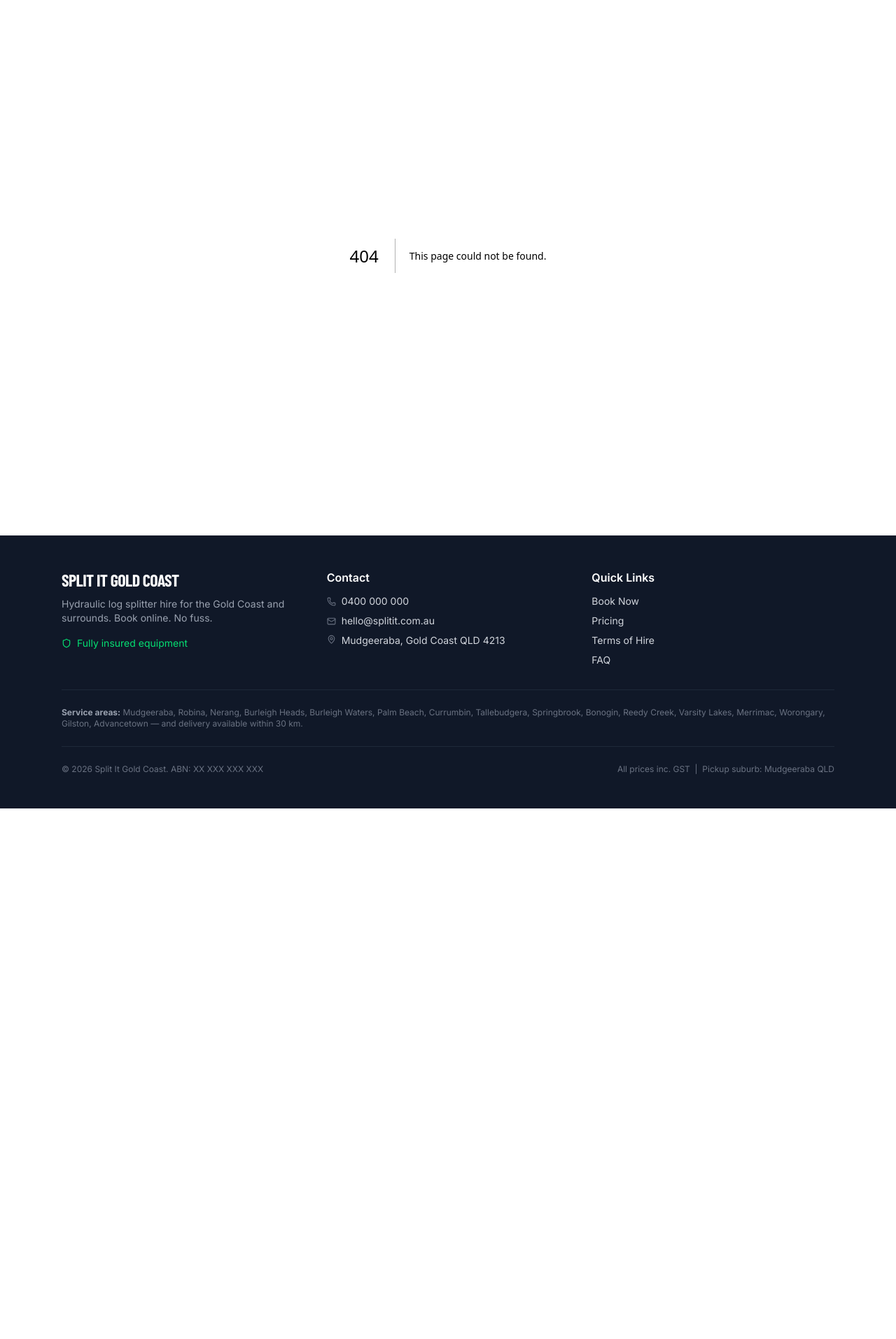
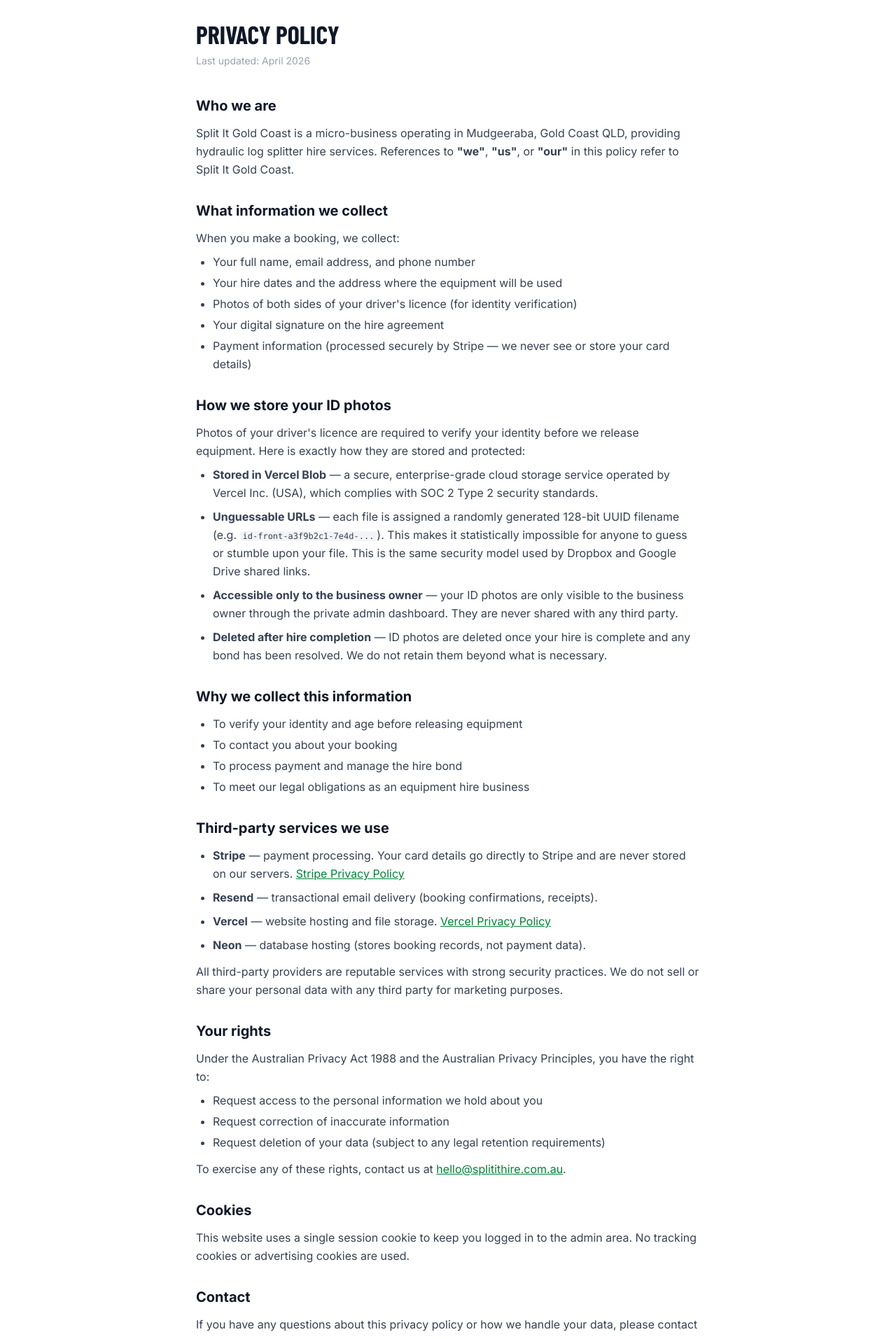
Before and after one commit to Split-It-Hire/splitit, a Next.js app: page /privacy in a window 1280 px wide. Before the commit this address had no page. Shown: the part 100-2013 px from the top of the page at 70% size. Before the commit the page ends 1255 px from the top, so only its background shows below. Built offline with nearby package versions, Linux system fonts and the light colour scheme; a web font is replaced by a local one.

Commit message:
Add privacy policy page with ID storage explanation and footer link

```diff
--- /dev/null
+++ b/app/privacy/page.tsx
@@ -0,0 +1,163 @@
+import type { Metadata } from "next";
+import Link from "next/link";
+
+export const metadata: Metadata = {
+  title: "Privacy Policy",
+  description: "Privacy policy for Split It Gold Coast log splitter hire.",
+  robots: { index: false, follow: false },
+};
+
+export default function PrivacyPage() {
+  return (
+    <div className="max-w-3xl mx-auto px-4 sm:px-6 py-16">
+      <h1
+        className="text-4xl font-extrabold uppercase text-gray-900 mb-2"
+        style={{ fontFamily: "var(--font-barlow), sans-serif" }}
+      >
+        Privacy Policy
+      </h1>
+      <p className="text-sm text-gray-400 mb-10">Last updated: April 2026</p>
+
+      <div className="prose prose-gray max-w-none space-y-8 text-gray-700 leading-relaxed">
+
+        <section>
+          <h2 className="text-xl font-bold text-gray-900 mb-3">Who we are</h2>
+          <p>
+            Split It Gold Coast is a micro-business operating in Mudgeeraba, Gold Coast QLD,
+            providing hydraulic log splitter hire services. References to <strong>"we"</strong>,{" "}
+            <strong>"us"</strong>, or <strong>"our"</strong> in this policy refer to Split It Gold Coast.
+          </p>
+        </section>
+
+        <section>
+          <h2 className="text-xl font-bold text-gray-900 mb-3">What information we collect</h2>
+          <p>When you make a booking, we collect:</p>
+          <ul className="list-disc pl-6 space-y-1 mt-2">
+            <li>Your full name, email address, and phone number</li>
+            <li>Your hire dates and the address where the equipment will be used</li>
+            <li>Photos of both sides of your driver's licence (for identity verification)</li>
+            <li>Your digital signature on the hire agreement</li>
+            <li>Payment information (processed securely by Stripe — we never see or store your card details)</li>
+          </ul>
+        </section>
+
+        <section>
+          <h2 className="text-xl font-bold text-gray-900 mb-3">How we store your ID photos</h2>
+          <p>
+            Photos of your driver's licence are required to verify your identity before we release
+            equipment. Here is exactly how they are stored and protected:
+          </p>
+          <ul className="list-disc pl-6 space-y-2 mt-2">
+            <li>
+              <strong>Stored in Vercel Blob</strong> — a secure, enterprise-grade cloud storage
+              service operated by Vercel Inc. (USA), which complies with SOC 2 Type 2 security
+              standards.
+            </li>
+            <li>
+              <strong>Unguessable URLs</strong> — each file is assigned a randomly generated
+              128-bit UUID filename (e.g. <code className="text-xs bg-gray-100 px-1 rounded">id-front-a3f9b2c1-7e4d-...</code>).
+              This makes it statistically impossible for anyone to guess or stumble upon your file.
+              This is the same security model used by Dropbox and Google Drive shared links.
+            </li>
+            <li>
+              <strong>Accessible only to the business owner</strong> — your ID photos are only
+              visible to the business owner through the private admin dashboard. They are never
+              shared with any third party.
+            </li>
+            <li>
+              <strong>Deleted after hire completion</strong> — ID photos are deleted once your hire
+              is complete and any bond has been resolved. We do not retain them beyond what is
+              necessary.
+            </li>
+          </ul>
+        </section>
+
+        <section>
+          <h2 className="text-xl font-bold text-gray-900 mb-3">Why we collect this information</h2>
+          <ul className="list-disc pl-6 space-y-1 mt-2">
+            <li>To verify your identity and age before releasing equipment</li>
+            <li>To contact you about your booking</li>
+            <li>To process payment and manage the hire bond</li>
+            <li>To meet our legal obligations as an equipment hire business</li>
+          </ul>
+        </section>
+
+        <section>
+          <h2 className="text-xl font-bold text-gray-900 mb-3">Third-party services we use</h2>
+          <ul className="list-disc pl-6 space-y-2 mt-2">
+            <li>
+              <strong>Stripe</strong> — payment processing. Your card details go directly to Stripe
+              and are never stored on our servers.{" "}
+              <a href="https://stripe.com/au/privacy" className="text-green-700 underline" target="_blank" rel="noopener noreferrer">
+                Stripe Privacy Policy
+              </a>
+            </li>
+            <li>
+              <strong>Resend</strong> — transactional email delivery (booking confirmations, receipts).
+            </li>
+            <li>
+              <strong>Vercel</strong> — website hosting and file storage.{" "}
+              <a href="https://vercel.com/legal/privacy-policy" className="text-green-700 underline" target="_blank" rel="noopener noreferrer">
+                Vercel Privacy Policy
+              </a>
+            </li>
+            <li>
+              <strong>Neon</strong> — database hosting (stores booking records, not payment data).
+            </li>
+          </ul>
+          <p className="mt-3">
+            All third-party providers are reputable services with strong security practices. We do
+            not sell or share your personal data with any third party for marketing purposes.
+          </p>
+        </section>
+
+        <section>
+          <h2 className="text-xl font-bold text-gray-900 mb-3">Your rights</h2>
+          <p>
+            Under the Australian Privacy Act 1988 and the Australian Privacy Principles, you have
+            the right to:
+          </p>
+          <ul className="list-disc pl-6 space-y-1 mt-2">
+            <li>Request access to the personal information we hold about you</li>
+            <li>Request correction of inaccurate information</li>
+            <li>Request deletion of your data (subject to any legal retention requirements)</li>
+          </ul>
+          <p className="mt-3">
+            To exercise any of these rights, contact us at{" "}
+            <a href="mailto:hello@splitithire.com.au" className="text-green-700 underline">
+              hello@splitithire.com.au
+            </a>
+            .
+          </p>
+        </section>
+
+        <section>
+          <h2 className="text-xl font-bold text-gray-900 mb-3">Cookies</h2>
+          <p>
+            This website uses a single session cookie to keep you logged in to the admin area. No
+            tracking cookies or advertising cookies are used.
+          </p>
+        </section>
+
+        <section>
+          <h2 className="text-xl font-bold text-gray-900 mb-3">Contact</h2>
+          <p>
+            If you have any questions about this privacy policy or how we handle your data, please
+            contact us:
+          </p>
+          <ul className="list-none mt-2 space-y-1">
+            <li>Email: <a href="mailto:hello@splitithire.com.au" className="text-green-700 underline">hello@splitithire.com.au</a></li>
+            <li>Location: Mudgeeraba, Gold Coast QLD 4213</li>
+          </ul>
+        </section>
+
+      </div>
+
+      <div className="mt-12 pt-6 border-t border-gray-200">
+        <Link href="/" className="text-sm text-green-700 hover:text-green-800 font-medium">
+          ← Back to home
+        </Link>
+      </div>
+    </div>
+  );
+}
--- a/components/SiteFooter.tsx
+++ b/components/SiteFooter.tsx
@@ -70,6 +70,11 @@ export default function SiteFooter() {
                 </Link>
               </li>
               <li>
+                <Link href="/privacy" className="hover:text-white transition-colors">
+                  Privacy Policy
+                </Link>
+              </li>
+              <li>
                 <Link href="/#faq" className="hover:text-white transition-colors">
                   FAQ
                 </Link>
```
